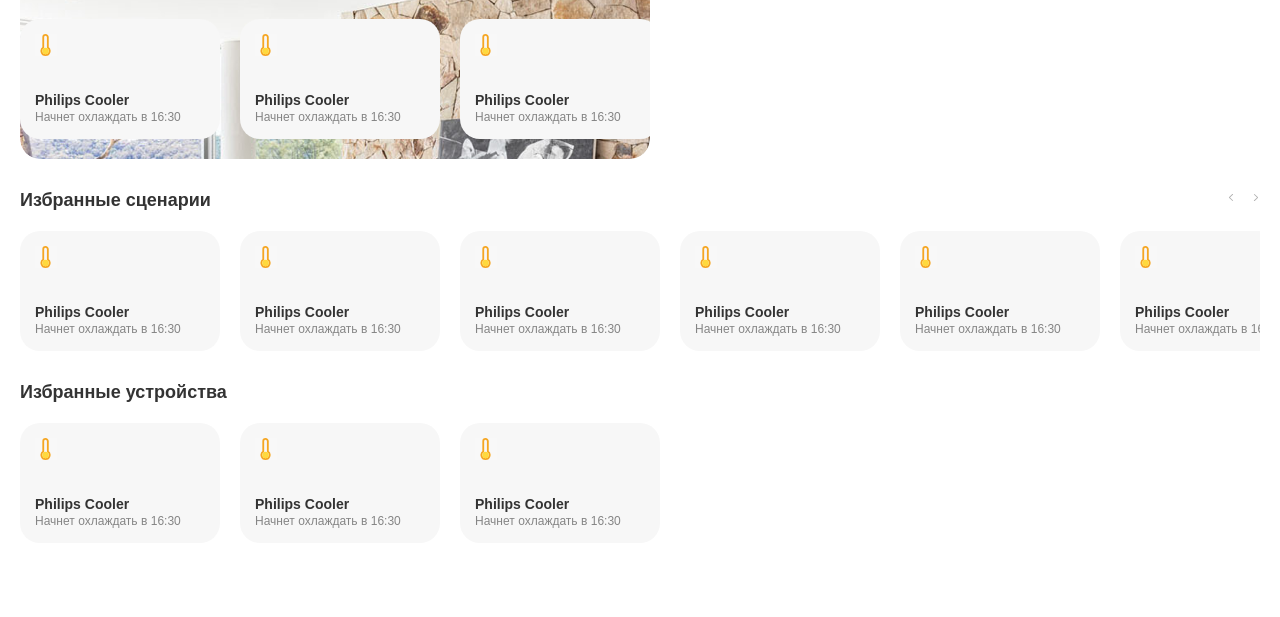
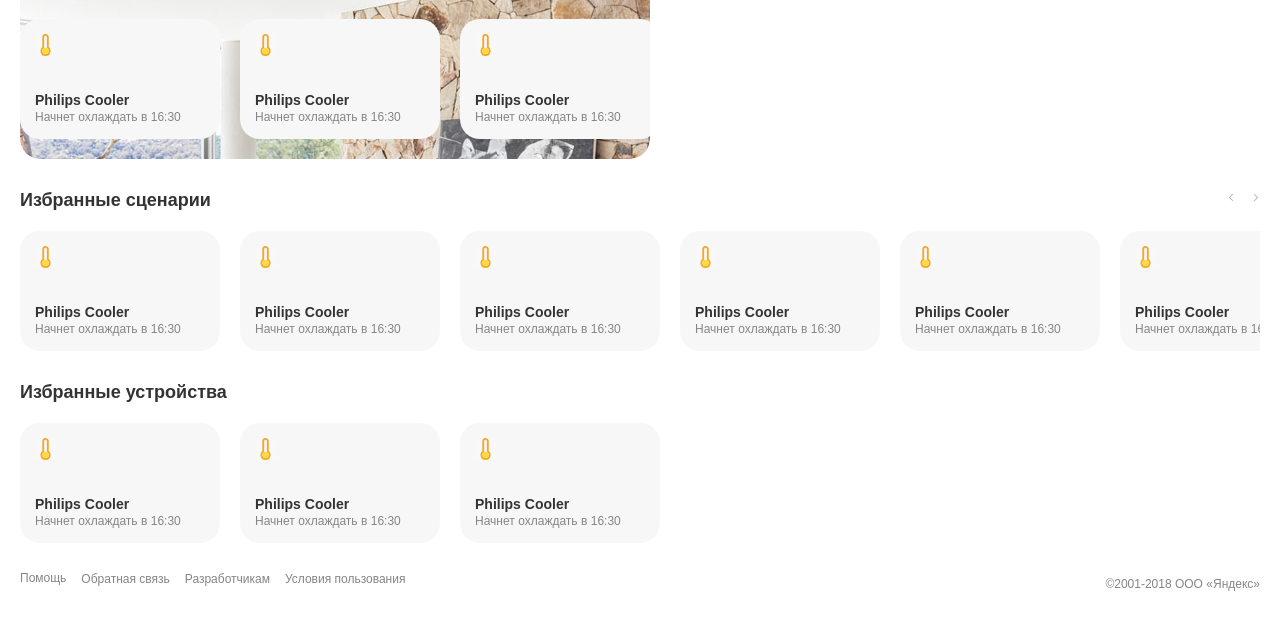
Before and after one commit to ashugaev/shri-2-final, a plain HTML site: page index.html in a window 1280 px wide. Shown: the part 294-911 px from the top of the page. Before the commit the page ends 837 px from the top, so only its background shows below. Drawn offline with Linux system fonts and the light colour scheme.

Commit message:
добавил футер

```diff
--- a/index.html
+++ b/index.html
@@ -311,6 +311,25 @@
         </div>
 
     </div>
+    <footer class="footer">
+        <div class="footer__menu">
+            <div class="footer__menu-item">
+                <a href="#">Помощь</a>
+            </div>
+            <div class="footer__menu-item">
+                <a href="#">Обратная связь</a>
+            </div>
+            <div class="footer__menu-item">
+                <a href="#">Разработчикам</a>
+            </div>
+            <div class="footer__menu-item">
+                <a href="#">Условия пользования</a>
+            </div>
+        </div>
+        <div class="footer__copy">
+            ©2001-2018 ООО «Яндекс»
+        </div>
+    </footer>
 </body>
 
 </html>
--- /dev/null
+++ b/src/scss/_footer.scss
@@ -0,0 +1,37 @@
+.footer {
+    font-family: Arial;
+    font-size: 12px;
+    display: flex;
+    flex-direction: column;
+    justify-content: space-between;
+    align-items: center;
+    padding: 25px 0;
+    &__menu {
+        display: flex;
+        justify-content: center;
+        flex-wrap: wrap;
+    }
+    &__menu-item {
+      &:not(:first-child) {
+          margin-left: 15px;
+          white-space: nowrap;
+          line-height: 1.3;
+      }
+        & a {
+            text-decoration: none;
+            color: #858585;
+        }
+    }
+    &__copy {
+        color: #858585;
+        white-space: nowrap;
+        margin-top: 10px;
+    }
+}
+
+
+@media screen and (min-width: 700px) {
+    .footer {
+        flex-direction: row;
+    }
+}
--- a/src/scss/_slide-menu.scss
+++ b/src/scss/_slide-menu.scss
@@ -14,7 +14,7 @@
 
 .slide-menu {
     transform: translateX(100%);
-    // transition: transform .5s;
+    transition: transform .5s;
     width: 300px;
     height: 100%;
     position: fixed;
--- a/src/scss/main.scss
+++ b/src/scss/main.scss
@@ -8,6 +8,7 @@
 @import 'scenarios';
 @import 'main-top-box';
 @import 'slide-menu';
+@import 'footer';
 
 // Элементы
 @import 'icons_buttons';
```
Also changed, not shown: readme.md, src/css/main.css, 1 other file.
